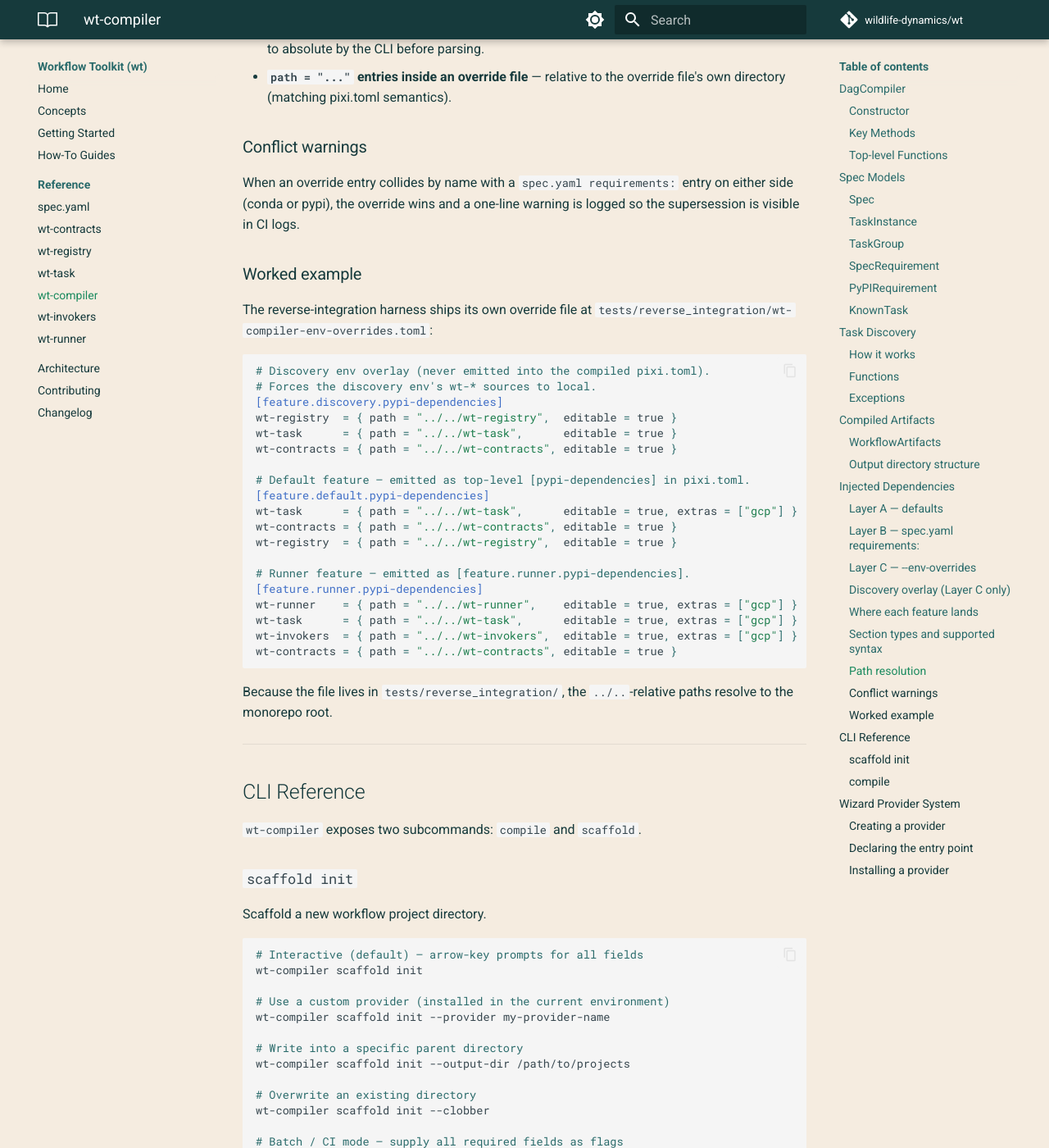
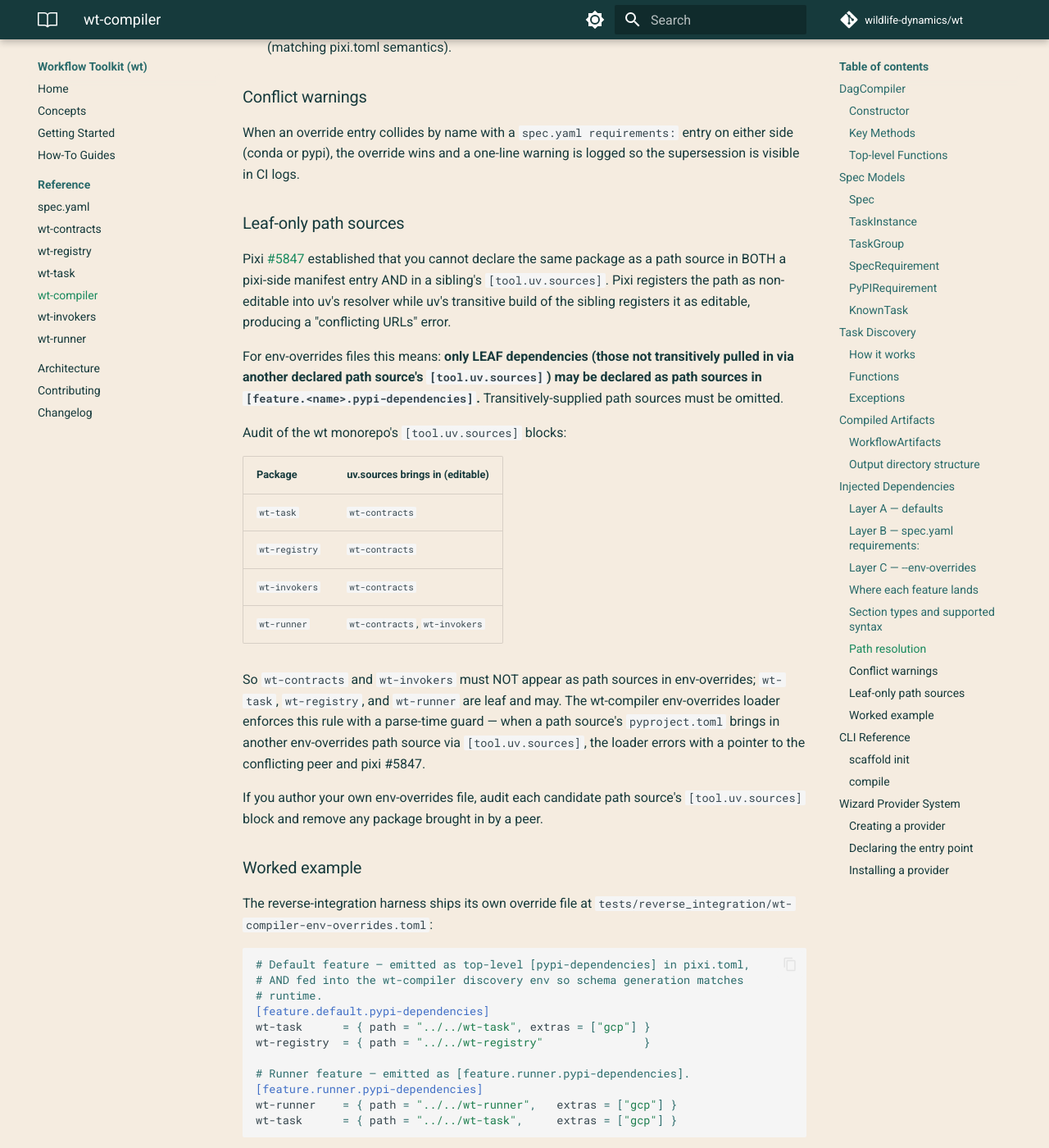
Before and after one commit to wildlife-dynamics/wt, an MkDocs documentation site: the page built from docs/content/reference/wt-compiler.md, in a window 1280 px wide and 1400 px high, scrolled down 8646 px. Shown: the whole window at 82% size. Built offline with MkDocs 1.6.1 and Material for MkDocs 9.7.7, drawn with Linux system fonts in a browser that asks for light colours; a script that is not in the unit is left out; comment, search, counter and statistics services are not loaded; some of the changed text lies outside the part shown.

Commit message:
feat(wt-compiler): merge feature.default into discovery env
Replaces the parallel feature.discovery pseudo-feature with a single
merged feature.default dep set that drives both the wt-compiler discovery
env and the compiled package's runtime pixi.toml. Schema-affecting
libraries (pydantic, ruamel.yaml, wt-task) now resolve to the same
versions in both phases, so generated JSON schemas validate the way
runtime expects.

* Hoist the feature.default merge out of DagCompiler.get_pixi_toml into
  compile_workflow_from_yaml so the merged set is computed once and
  shared.
* Apply variant suffix AFTER merge_features so an env-overrides
  wt-task[gcp] path entry suppresses the bundled wt-task baseline by
  un-suffixed name (preventing both wt-task and wt-task-gcp from
  landing in the compiled pixi.toml under --variant=gcp).
* Replace the EnvOverrides wrapper with load_env_overrides_file, a thin
  helper that returns a PixiTomlFragment and rejects [feature.discovery.*]
  with a targeted error pointing at feature.default.
* Add a leaf-only path-source guard at parse time: env-overrides path
  sources cannot also be brought in transitively via a peer's
  [tool.uv.sources] (pixi #5847).

Co-Authored-By: Claude Opus 4.7 (1M context) <noreply@anthropic.com>

````diff
--- a/docs/content/reference/wt-compiler.md
+++ b/docs/content/reference/wt-compiler.md
@@ -127,20 +127,26 @@ without importing task code into the compiler process.
 
 1. Solve conda dependencies using py-rattler's async `solve()`.
 2. Install conda packages with py-rattler's async `install()`.
-3. If PyPI requirements are present, install them via a single bulk
+3. The merged `feature.default` dep set (bundled defaults +
+   `--env-overrides` + spec-yaml suppressions) is folded into the
+   discovery inputs alongside the spec's own conda / pypi requirements.
+   Schema-affecting libraries (pydantic, ruamel.yaml, wt-task, …) thus
+   resolve to the same versions in discovery as in runtime, so generated
+   JSON schemas validate the way runtime expects.
+4. If PyPI requirements are present, install them via a single bulk
    `uv pip install --reinstall-package <name> ...` into the conda
    environment. The bulk call ensures all path/git/url sources resolve
    together; `--reinstall-package` forces uv to replace any conda-installed
    `.dist-info` with the explicit source.
-4. If a `--env-overrides` file declares a `feature.discovery` section, its
-   conda deps are added to the rattler match-specs and its pypi deps are
-   merged into the bulk install. On a per-package collision with
-   `spec.yaml`'s `requirements:`, the override wins and a one-line warning
-   is logged.
 5. Execute `wt-registry --format json` in the ephemeral environment.
 6. Parse output against `RegistryOutput` from wt-contracts.
 7. Convert entries to `KnownTask` models.
 8. Update the global `known_tasks` dict.
+
+Different solvers (rattler+uv for discovery, pixi for runtime) and the
+absence of a shared lockfile mean version coherence is best-effort under
+tight pins, not strict byte equality — but the coupled override flow is
+meaningfully stronger than parallel knobs.
 
 ### Functions
 
@@ -261,27 +267,18 @@ declaring `wt-task` in `feature.runner.pypi-dependencies` displaces any
 `wt-task` entry in the runner feature's conda or pypi sub-section, but
 does not affect `wt-task` in *other* features.
 
-### Discovery overlay (Layer C only)
-
-Layer C may additionally declare a `[feature.discovery.*]` block that
-the compiler overlays onto its own discovery env via
-`uv pip install --reinstall-package`. Discovery is a wt-compiler-only
-pseudo-feature: it is parsed from `--env-overrides` files but is
-**never emitted into the compiled pixi.toml**, and it is rejected in
-any other context (e.g. it's invalid in
-`default-env-injections.toml`).
-
 ### Where each feature lands
 
 The `default`, `runner`, and `test` features map onto pixi.toml as you
-would expect:
+would expect. The merged `default` feature is *also* folded into the
+wt-compiler discovery env, so JSON-schema generation runs against the
+same dep set as the compiled package's runtime.
 
 | Feature | Where it lands in the compiled `pixi.toml` |
 |---------|--------------------------------------------|
-| `default` | top-level `[dependencies]` and `[pypi-dependencies]` |
+| `default` | top-level `[dependencies]` and `[pypi-dependencies]` (and the wt-compiler discovery env) |
 | `runner` | `[feature.runner.dependencies]` and `[feature.runner.pypi-dependencies]` |
 | `test` | `[feature.test.dependencies]` and `[feature.test.pypi-dependencies]` |
-| `discovery` | wt-compiler discovery env only (never emitted into pixi.toml) |
 
 ### Section types and supported syntax
 
@@ -318,35 +315,65 @@ When an override entry collides by name with a `spec.yaml requirements:`
 entry on either side (conda or pypi), the override wins and a one-line
 warning is logged so the supersession is visible in CI logs.
 
+### Leaf-only path sources
+
+Pixi
+[#5847](https://github.com/prefix-dev/pixi/issues/5847) established that
+you cannot declare the same package as a path source in BOTH a pixi-side
+manifest entry AND in a sibling's `[tool.uv.sources]`. Pixi registers
+the path as non-editable into uv's resolver while uv's transitive build
+of the sibling registers it as editable, producing a "conflicting URLs"
+error.
+
+For env-overrides files this means: **only LEAF dependencies (those not
+transitively pulled in via another declared path source's
+`[tool.uv.sources]`) may be declared as path sources in
+`[feature.<name>.pypi-dependencies]`.** Transitively-supplied path
+sources must be omitted.
+
+Audit of the wt monorepo's `[tool.uv.sources]` blocks:
+
+| Package | uv.sources brings in (editable) |
+|---------|----------------------------------|
+| `wt-task` | `wt-contracts` |
+| `wt-registry` | `wt-contracts` |
+| `wt-invokers` | `wt-contracts` |
+| `wt-runner` | `wt-contracts`, `wt-invokers` |
+
+So `wt-contracts` and `wt-invokers` must NOT appear as path sources in
+env-overrides; `wt-task`, `wt-registry`, and `wt-runner` are leaf and
+may. The wt-compiler env-overrides loader enforces this rule with a
+parse-time guard — when a path source's `pyproject.toml` brings in
+another env-overrides path source via `[tool.uv.sources]`, the loader
+errors with a pointer to the conflicting peer and pixi #5847.
+
+If you author your own env-overrides file, audit each candidate path
+source's `[tool.uv.sources]` block and remove any package brought in by
+a peer.
+
 ### Worked example
 
 The reverse-integration harness ships its own override file at
 `tests/reverse_integration/wt-compiler-env-overrides.toml`:
 
 ```toml
-# Discovery env overlay (never emitted into the compiled pixi.toml).
-# Forces the discovery env's wt-* sources to local.
-[feature.discovery.pypi-dependencies]
-wt-registry  = { path = "../../wt-registry",  editable = true }
-wt-task      = { path = "../../wt-task",      editable = true }
-wt-contracts = { path = "../../wt-contracts", editable = true }
-
-# Default feature — emitted as top-level [pypi-dependencies] in pixi.toml.
+# Default feature — emitted as top-level [pypi-dependencies] in pixi.toml,
+# AND fed into the wt-compiler discovery env so schema generation matches
+# runtime.
 [feature.default.pypi-dependencies]
-wt-task      = { path = "../../wt-task",      editable = true, extras = ["gcp"] }
-wt-contracts = { path = "../../wt-contracts", editable = true }
-wt-registry  = { path = "../../wt-registry",  editable = true }
+wt-task      = { path = "../../wt-task", extras = ["gcp"] }
+wt-registry  = { path = "../../wt-registry"               }
 
 # Runner feature — emitted as [feature.runner.pypi-dependencies].
 [feature.runner.pypi-dependencies]
-wt-runner    = { path = "../../wt-runner",    editable = true, extras = ["gcp"] }
-wt-task      = { path = "../../wt-task",      editable = true, extras = ["gcp"] }
-wt-invokers  = { path = "../../wt-invokers",  editable = true, extras = ["gcp"] }
-wt-contracts = { path = "../../wt-contracts", editable = true }
+wt-runner    = { path = "../../wt-runner",   extras = ["gcp"] }
+wt-task      = { path = "../../wt-task",     extras = ["gcp"] }
 ```
 
 Because the file lives in `tests/reverse_integration/`, the
-`../..`-relative paths resolve to the monorepo root.
+`../..`-relative paths resolve to the monorepo root. Note the absence
+of `wt-contracts` and `wt-invokers` — both are pulled in transitively
+via the leaf packages' `[tool.uv.sources]` (see the audit table above).
 
 ---
 
````
Also changed, not shown: other parts of docs/content/reference/wt-compiler.md (+2 -2 lines), 8 other files.
